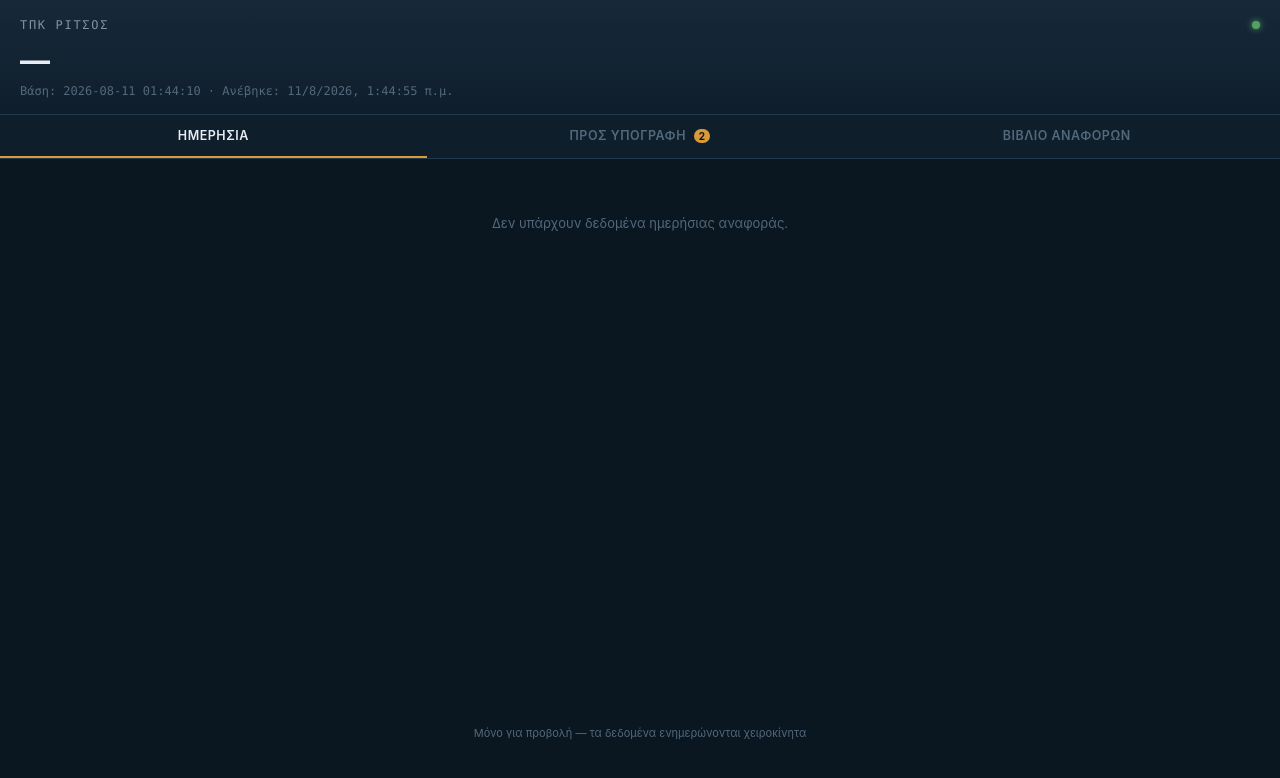
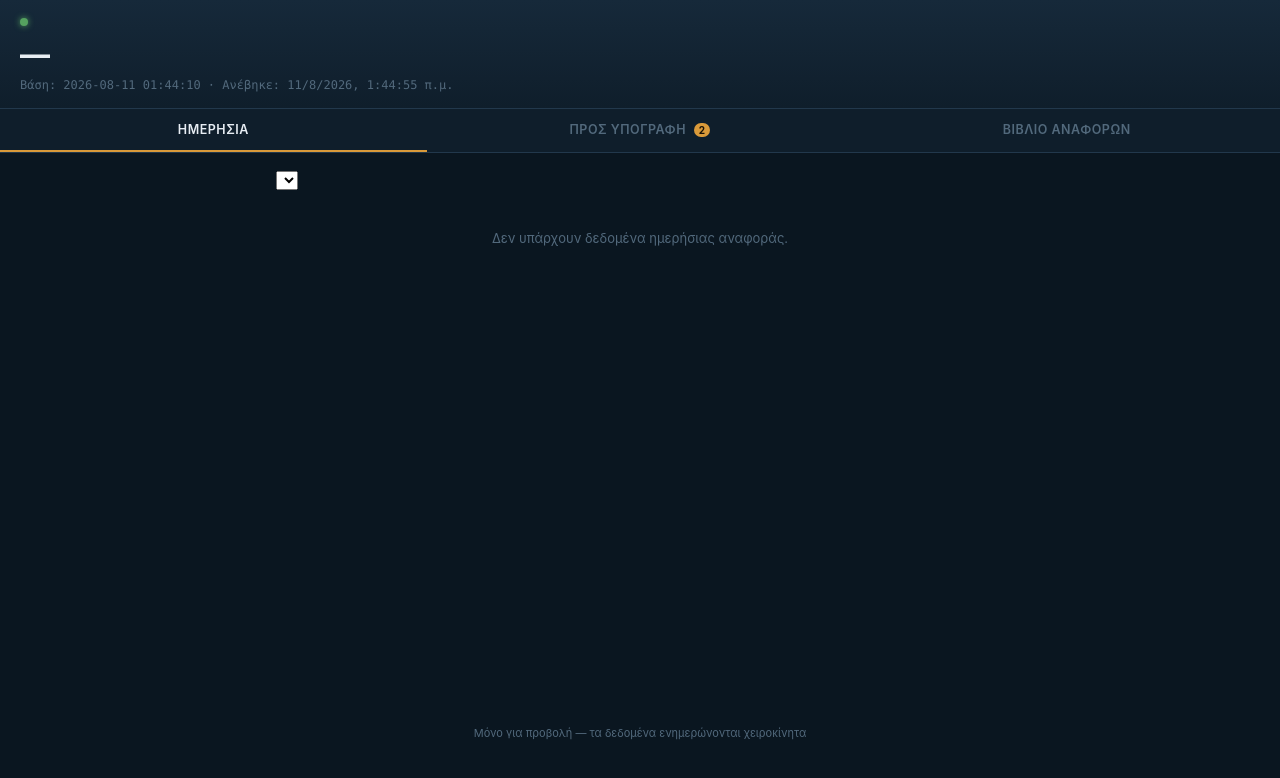
Before and after one commit to teloniel/ritsos-web, a plain HTML site: page docs/index.html in a window 1280 px wide. Drawn offline with Linux system fonts and the light colour scheme.

Commit message:
Remove hull-id span and add date picker

```diff
--- a/docs/index.html
+++ b/docs/index.html
@@ -10,7 +10,6 @@
 
 <header class="masthead">
   <div class="masthead-top">
-    <span class="hull-id">ΤΠΚ ΡΙΤΣΟΣ</span>
     <span class="sync-dot" id="syncDot" title="Κατάσταση ενημέρωσης"></span>
   </div>
   <h1 id="todayDate">—</h1>
@@ -26,6 +25,9 @@
 <main id="app">
 
   <section class="panel active" id="panel-daily">
+    <div class="date-picker-row">
+      <select id="dailyDateSelect"></select>
+    </div>
     <div class="panel-empty" id="dailyEmpty" hidden>Δεν υπάρχουν δεδομένα ημερήσιας αναφοράς.</div>
     <div class="roster" id="dailyRoster"></div>
   </section>
```
